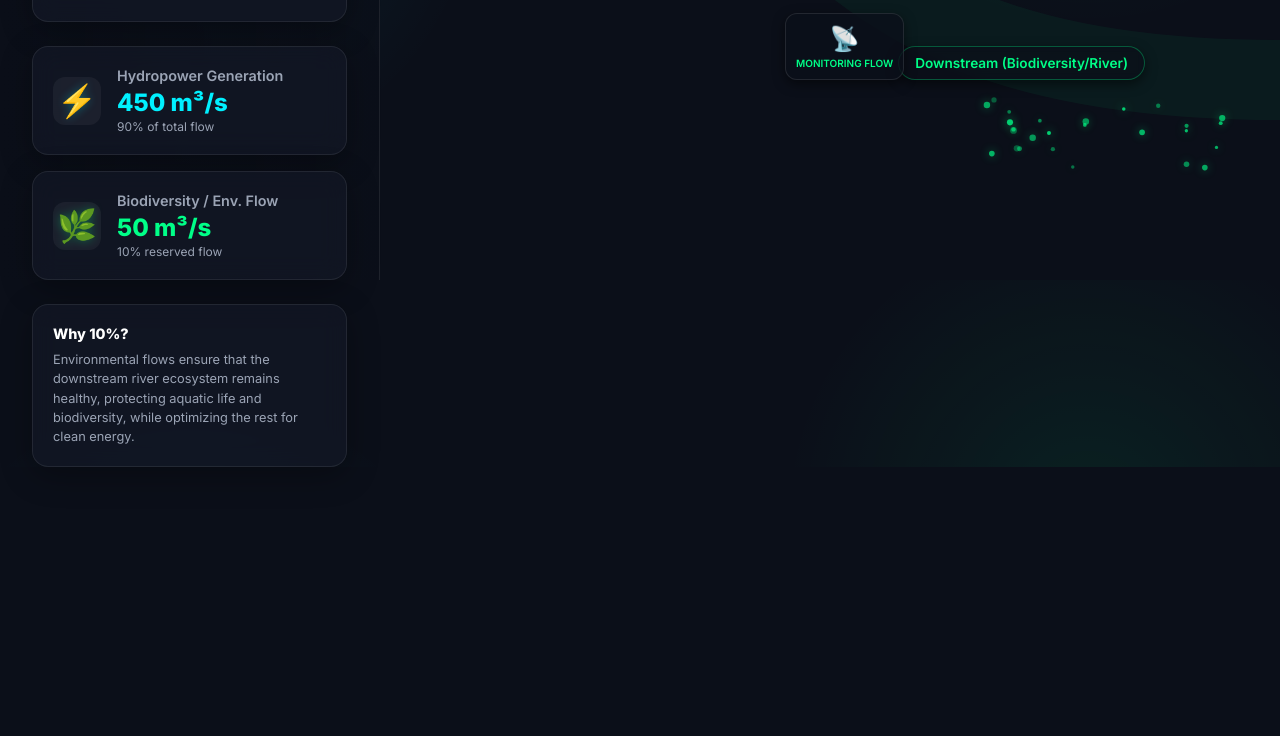
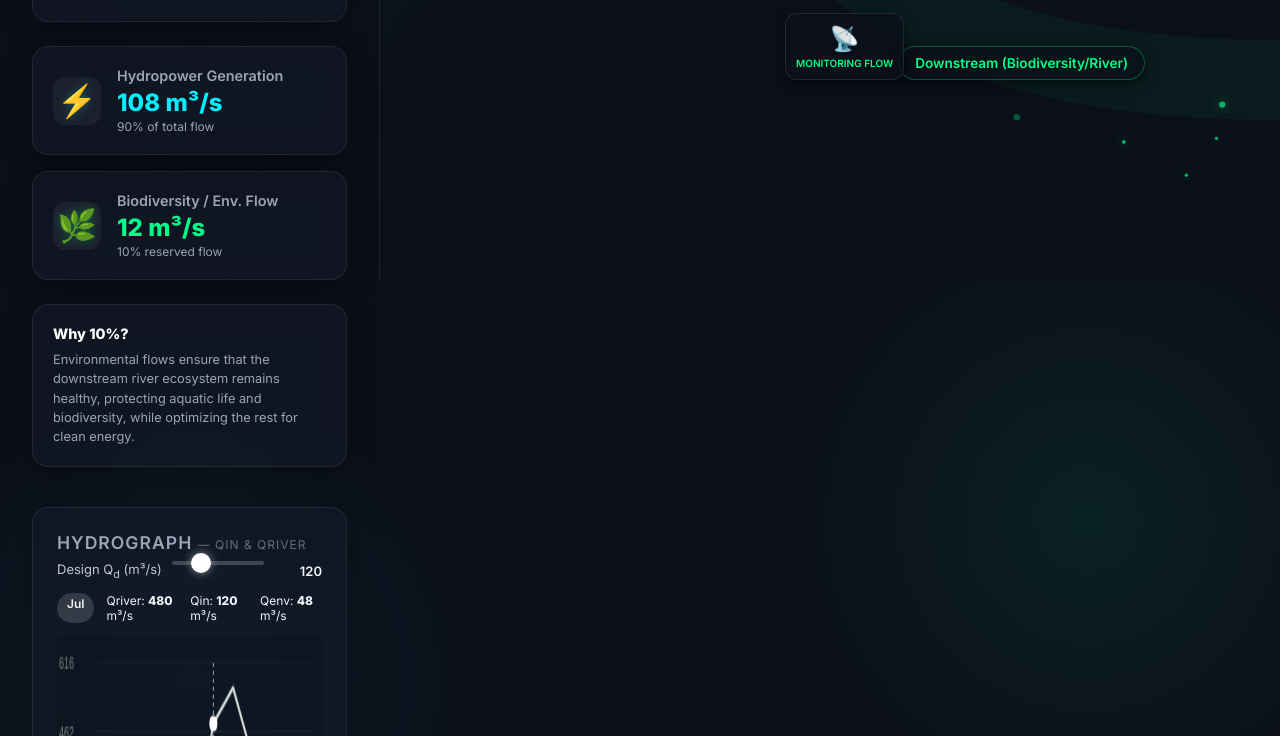
Before and after one commit to Prashnaayukko/hydropower-waterflow-simulator, a website: page index.html in a window 1280 px wide. Shown: the part 520-1256 px from the top of the page. Before the commit the page ends 987 px from the top, so only its background shows below. Drawn offline with Linux system fonts and the light colour scheme.

Commit message:
Update index.html

```diff
--- a/index.html
+++ b/index.html
@@ -84,7 +84,7 @@
             </div>
         </main>
     </div>
-
+    <script src="hydrograph.js"></script>
     <script src="script.js"></script>
 </body>
 </html>
```
